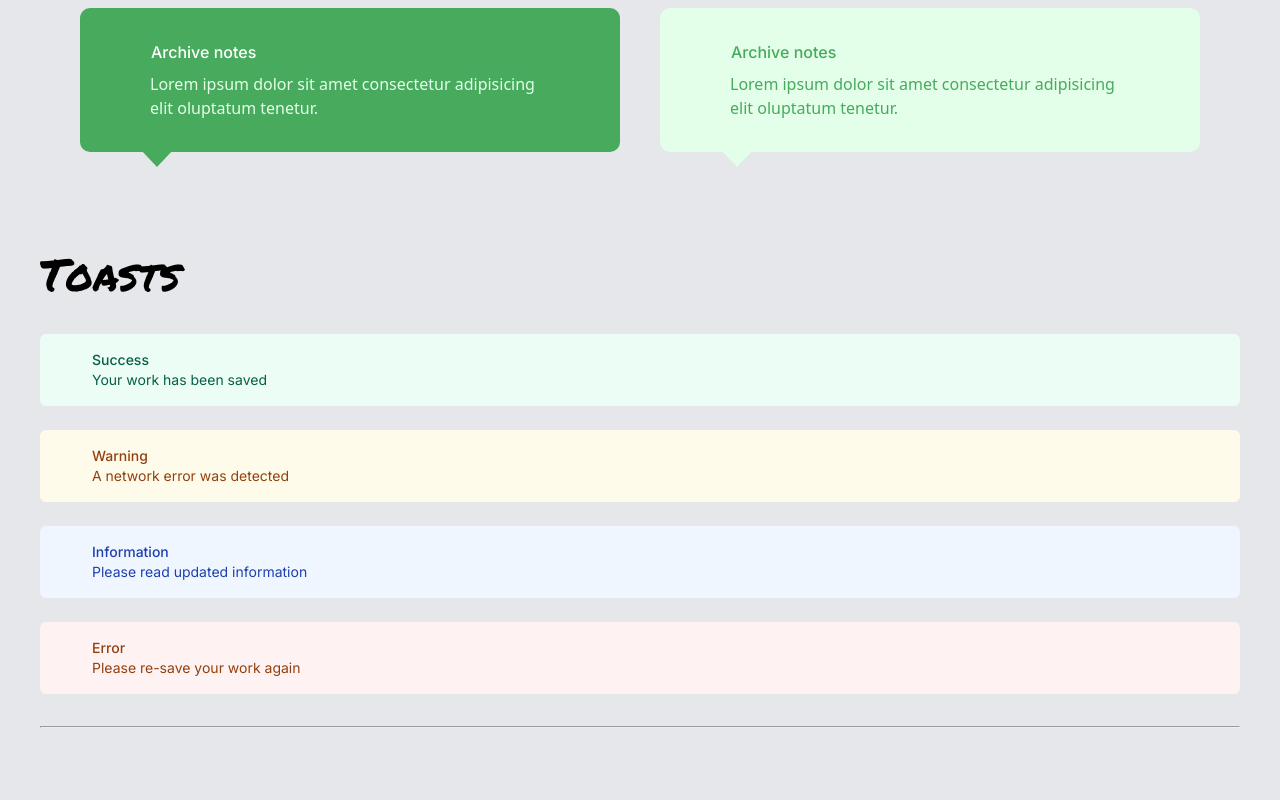
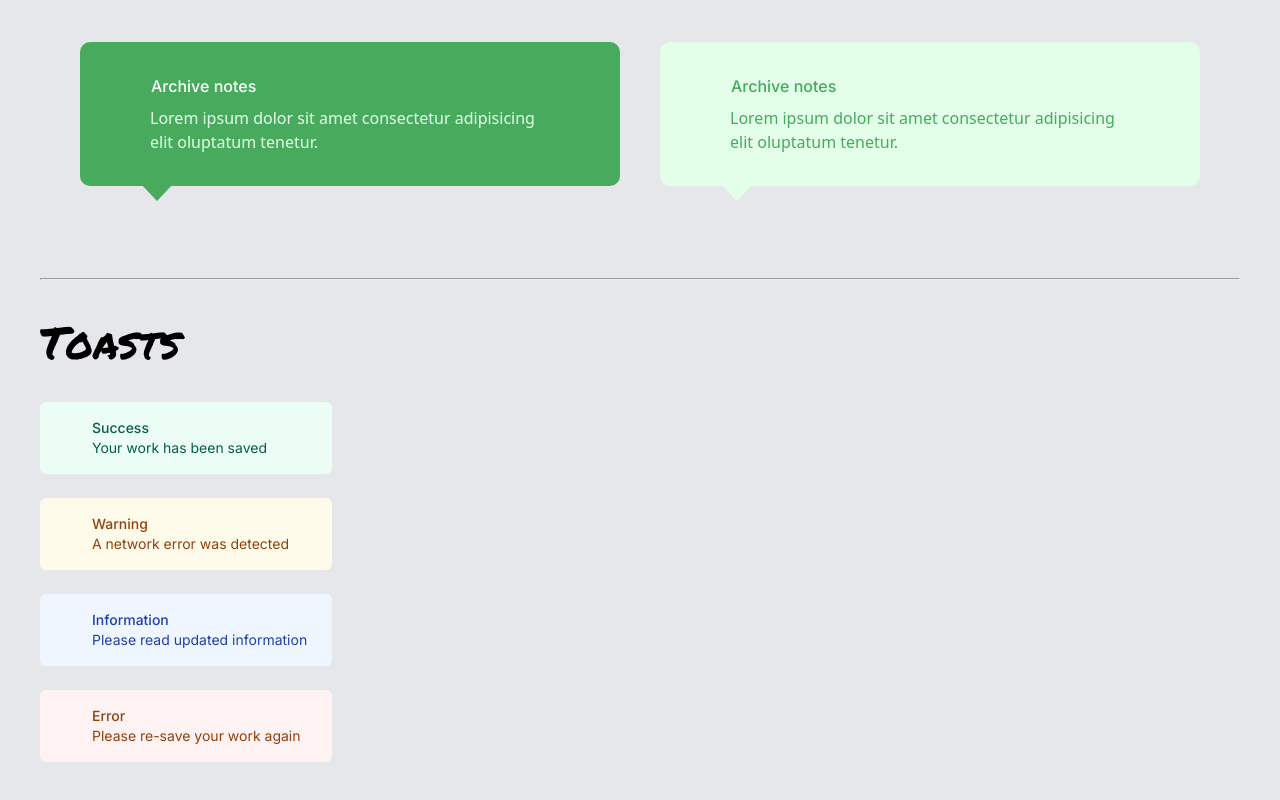
Before and after one commit to Petrasoderstrom1612/component-library, a React (Vite) app: page / in a window 1280 px wide. Shown: the part 3542-4342 px from the top of the page. Before the commit the page ends 4310 px from the top, so only its background shows below. Built offline with nearby package versions, Linux system fonts and the light colour scheme; some icons are missing.

Commit message:
made a unique class for toast and fixed width of the toasts

```diff
--- a/src/App.jsx
+++ b/src/App.jsx
@@ -95,6 +95,8 @@ function App() {
           footerProfession="Staycation, CEO"
         />
       </>
+      <br />
+      <hr/>
 
       <>
         <h1 className="h1-tooltips">Tooltip</h1>
@@ -116,6 +118,8 @@ function App() {
         ))
         }
       </>
+      <br />
+      <hr/>
 
       <>
       <h1 className="h1-toasts">Toasts</h1>
@@ -126,8 +130,6 @@ function App() {
           <Toast status="information" title="Information" text="Please read updated information"/>
           <br />
           <Toast status="error" title="Error" text="Please re-save your work again"/>
-      <br />
-      <hr/>
       </>
     </>
 
--- a/src/index.css
+++ b/src/index.css
@@ -143,7 +143,8 @@ p{
   color: #92400E;
 }
 
-.neutral, .information{
+/*.neutral, .information (toast classes moved down and done separatelly) */
+.neutral{
   background-color: #EFF6FF;
   color: #1E40AF;
 }
@@ -581,6 +582,8 @@ object-position: center;
   gap: 12px;
   border-radius: 6px;
   padding: 16px;
+  /* max-width: fit-content; */
+  width:260px;
 }
 
 .toast-icon-div{
@@ -598,6 +601,36 @@ object-position: center;
 .toast-p-title{
   font-weight: 500;
 }
+
+.success-toast{
+  background-color: #ECFDF5;
+  color: #065F46;
+}
+
+.warning-toast{
+  background-color: #FFFBEB;
+  color: #92400E;
+}
+
+.error-toast{
+  background-color: #FEF2F2;
+  color: #92400E;
+}
+
+.information-toast{
+  background-color: #EFF6FF;
+  color: #1E40AF;
+}
+
+
+
+
+
+
+
+
+
+
 
 /*
 :root {
--- a/src/toasts/toast.jsx
+++ b/src/toasts/toast.jsx
@@ -4,7 +4,7 @@ import { Checked, Exclamation, Error, Info } from "../assets/icons";
 const Toast = ({...rest}) => {
 console.log(rest)
 
-let toastClass = rest.status
+let toastClass = rest.status + "-toast"
 
 let statusIcon = ""
 if (rest.status === "success") statusIcon = <Checked className="icon-success"/>
```
